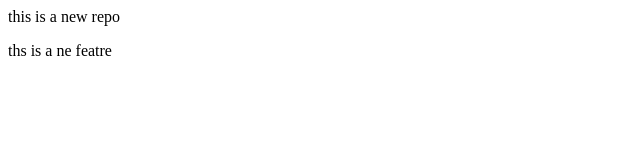
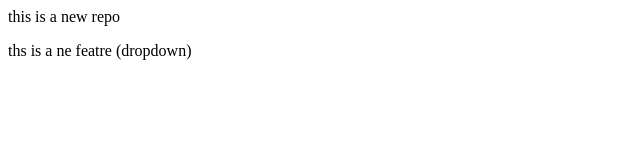
Before and after one commit to msoyabcode/localrepo, a plain HTML site: page index.html in a window 1280 px wide. Shown: the full height of the page, 0-640 px from the left. Drawn offline with Linux system fonts and the light colour scheme.

```diff
--- a/index.html
+++ b/index.html
@@ -1,2 +1,2 @@
 <p>this is a new repo</p>
-<p>ths is a ne featre</p>
+<p>ths is a ne featre (dropdown)</p>
```
